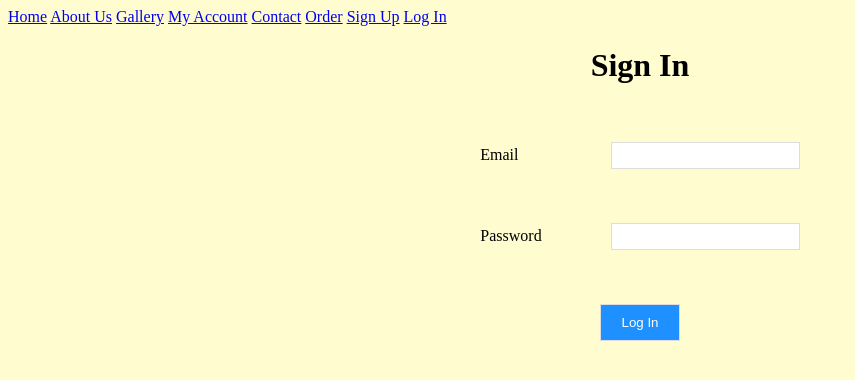
After one commit to orzeharia/team3, a Python web app: template templates/log in.html in a window 1280 px wide. The commit adds this page. Shown: the top 380 px of the page, without its empty margins (0-855 px from the left). Run offline with Jinja, Linux system fonts and the light colour scheme; the template is opened without the code that fills it, so the values that code supplies are empty.

Commit message:
create log in form

```diff
--- a/static/pizzaCSS.css
+++ b/static/pizzaCSS.css
@@ -5,7 +5,6 @@ label {
     display: inline-block;
     width: 10%;
     text-align: left;
-    overflow-wrap: normal;
 }
 
 /*inputs fields design*/
@@ -64,6 +63,18 @@ input {
 }
 
 /*...................................... */
+
+
+
+/* -------------- Sign Up -------------- */
+
+#logInDiv {
+    text-align: center;
+}
+/*...................................... */
+
+
+
 
 
 
--- a/static/pizzaJS.js
+++ b/static/pizzaJS.js
@@ -19,6 +19,12 @@ function SignUp() {
     }
   }
 
+
+
+  //sign in function
+function LogIn() {
+    window.alert("Logged in successfully");
+}
 
 
 
--- a/templates/gallery.html
+++ b/templates/gallery.html
@@ -19,6 +19,9 @@
         <a href="../templates/my_account.html">My Account</a>
         <a href="../templates/contact_us.html">Contact</a>
         <a href="../templates/order.html">Order</a>
+        <a href="../templates/sign up.html">Sign Up</a>
+        <a href="../templates/log in.html">Log In</a>
+
     </header>
 
     <!-- Gallery -->
--- /dev/null
+++ b/templates/log in.html
@@ -0,0 +1,55 @@
+<!DOCTYPE html>
+<html lang="en">
+<head>
+    <meta charset="UTF-8">
+    <meta http-equiv="X-UA-Compatible" content="IE=edge">
+    <meta name="viewport" content="width=device-width, initial-scale=1.0">
+    <title>Document</title>
+    <script defer src="../static/pizzaJS.js"></script>
+    <link rel="stylesheet" href="../static/pizzaCSS.css">
+
+</head>
+<body>
+
+      <!-- Nav bar -->
+      <header>
+        <a href="../templates/home.html">Home</a>
+        <a href="../templates/about_us.html">About Us</a>
+        <a href="../templates/gallery.html">Gallery</a>
+        <a href="../templates/my_account.html">My Account</a>
+        <a href="../templates/contact_us.html">Contact</a>
+        <a href="../templates/order.html">Order</a>
+        <a href="../templates/sign up.html">Sign Up</a>
+        <a href="../templates/log in.html">Log In</a>
+
+    </header>
+
+    </div>
+    <!-- Sign in form -->
+    <div id="logInDiv">
+        <h1>Sign In</h1><br><br>
+
+        <form name="logInForm" class="logInForm" action="URL" method="post" onsubmit="LogIn(); return false;">
+
+            <!-- email -->
+            <div class="logInField">
+                <label for="email">Email</label>
+                <input type="email" id="email" name="email" autocomplete="on" required>
+            </div><br><br><br>
+
+            <!-- password -->
+            <div class="logInField">
+                <label for="password">Password</label>
+                <input type="password" id="password" name="password" minlength="8" required>
+            </div><br><br><br>
+
+            <!-- log in button -->
+            <input type="submit" id="btnLogIn" class="button" name="btnLogIn" value="Log In" /><br><br>
+
+
+
+        </form><br>
+    </div>
+
+</body>
+</html>
```
Also changed, not shown: templates/sign up.html (+7 -4 lines).
